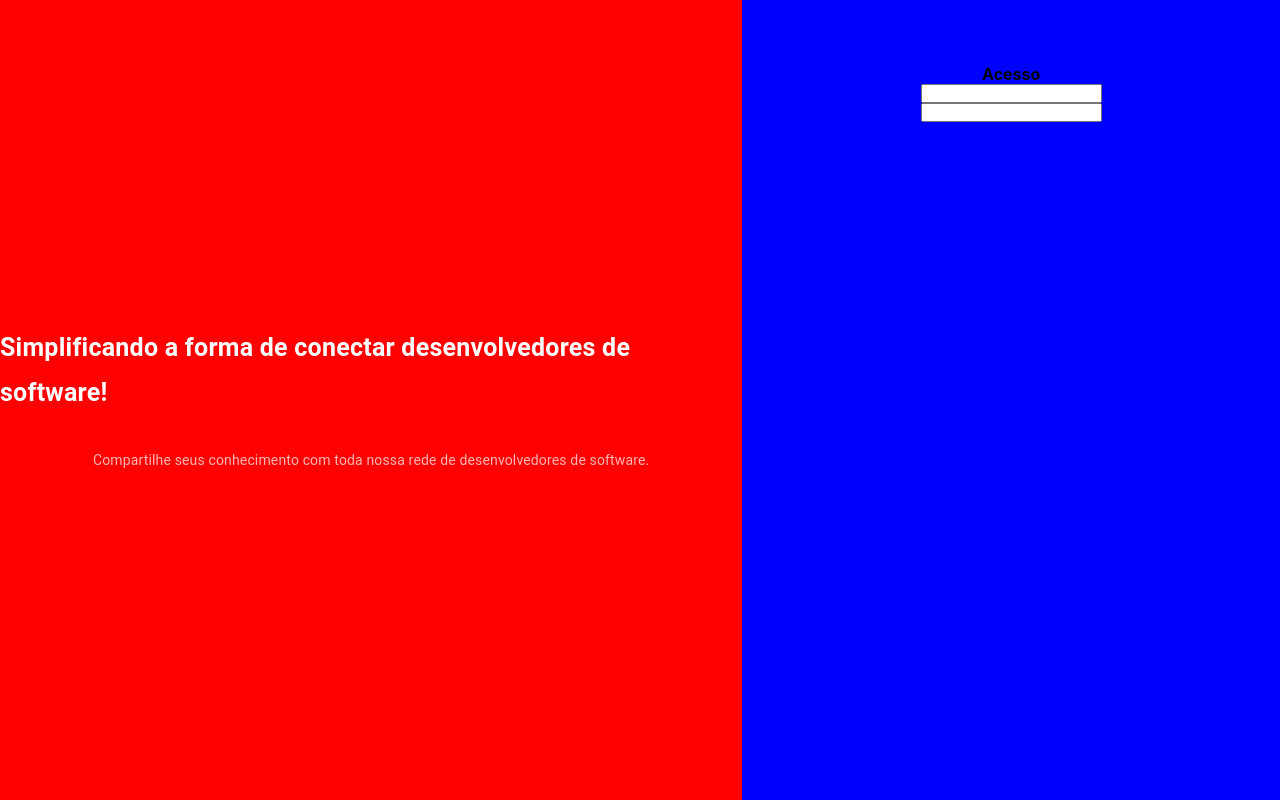
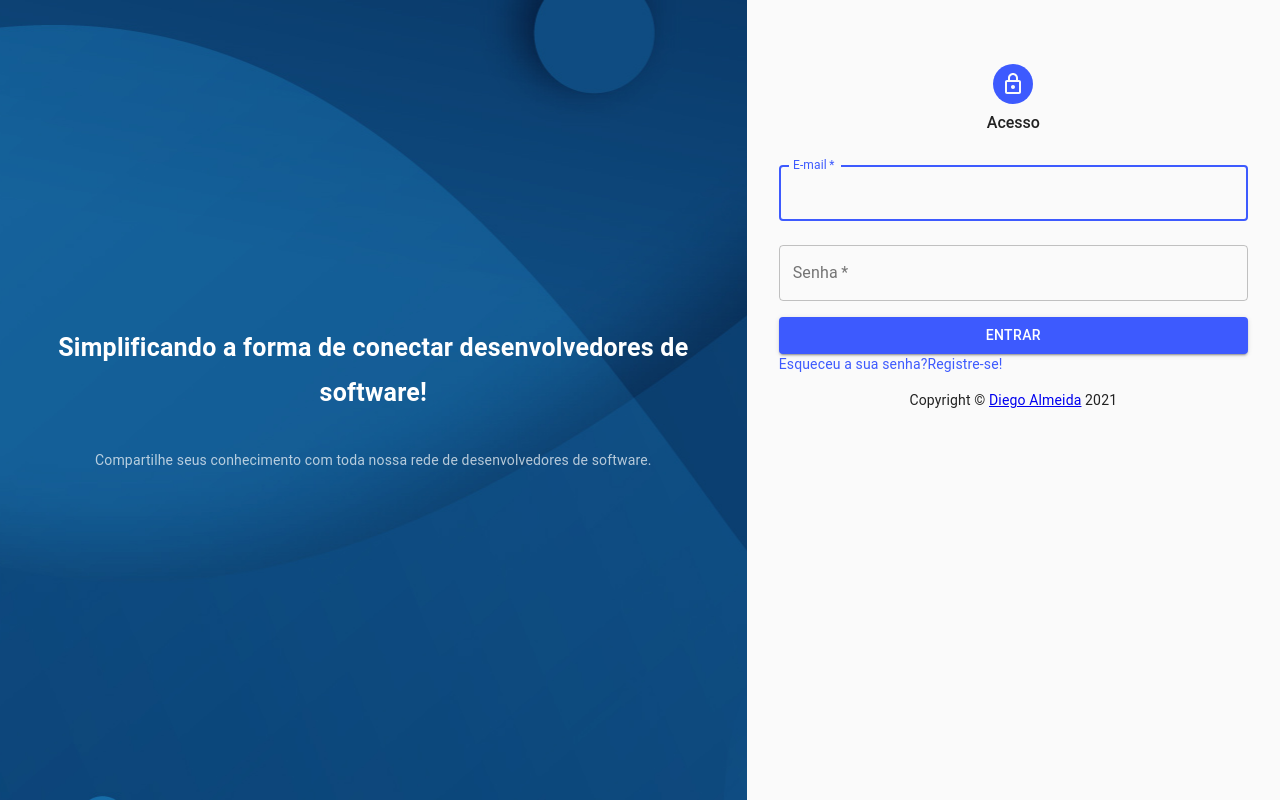
Before and after one commit to dyhalmeida/conecta-dev, a React (Create React App) app: page /signin in a window 1280 px wide. Built offline with nearby package versions, Linux system fonts and the light colour scheme; the HTML template or start-up script is replaced by a standard one.

Commit message:
:sparkles: add estrutura da página signin com components material-ui

```diff
--- a/src/App.js
+++ b/src/App.js
@@ -5,8 +5,6 @@ import { Route, BrowserRouter, Switch } from 'react-router-dom';
 import theme from './theme';
 import Home from './pages/home';
 import Signin from './pages/signin';
-
-import './index.css';
 
 const Page404 = () => (<h1>404 Not Found</h1>)
 
--- a/src/index.css
+++ /dev/null
@@ -1,18 +0,0 @@
-* {
-  margin: 0;
-  padding: 0;
-  box-sizing: border-box;
-}
-body {
-  font-family: -apple-system, BlinkMacSystemFont, 'Segoe UI', 'Roboto', 'Oxygen',
-    'Ubuntu', 'Cantarell', 'Fira Sans', 'Droid Sans', 'Helvetica Neue',
-    sans-serif;
-  -webkit-font-smoothing: antialiased;
-  -moz-osx-font-smoothing: grayscale;
-  background-color: #f9f9f9;
-}
-
-code {
-  font-family: source-code-pro, Menlo, Monaco, Consolas, 'Courier New',
-    monospace;
-}
--- a/src/index.js
+++ b/src/index.js
@@ -3,8 +3,11 @@ import ReactDOM from 'react-dom';
 import App from './App';
 import reportWebVitals from './reportWebVitals';
 
+import CssBaseline from '@material-ui/core/CssBaseline';
+
 ReactDOM.render(
   <React.StrictMode>
+    <CssBaseline />
     <App />
   </React.StrictMode>,
   document.getElementById('root')
--- a/src/pages/signin/index.js
+++ b/src/pages/signin/index.js
@@ -1,60 +1,111 @@
 import React from 'react';
 import { makeStyles } from '@material-ui/core/styles';
 import Typography from '@material-ui/core/Typography';
+import Grid from '@material-ui/core/Grid';
+import Box from '@material-ui/core/Box';
+import TextField from '@material-ui/core/TextField';
+import Button from '@material-ui/core/Button';
+import Link from '@material-ui/core/Link';
+import Avatar from '@material-ui/core/Avatar';
+import LockOutlined from '@material-ui/icons/LockOutlined';
 
 const useStyles = makeStyles((theme) => ({
     root: {
-        display: 'flex',
         height: '100vh',
     },
-    left: {
-        backgroundColor: 'red',
-        flexBasis: '58%',
-        display: 'flex',
-        flexDirection: 'column',
-        justifyContent: 'center',
-        alignItems: 'center'
+    imgBg: {
+        backgroundImage: 'url(/images/background.jpg)',
+        backgroundPosition: 'center',
+        backGroundSize: 'cover',
+        backgroundRepeat: 'none',
+        padding: theme.spacing(2),
+        textAlign: 'center'
     },
-
-    right: {
-        backgroundColor: 'blue',
-        flexBasis: '42%'
+    avatar: {
+        background: theme.palette.primary.main,
+        marginBottom: theme.spacing(1)
     },
     form: {
-        display: 'flex',
-        flexDirection: 'column',
-        margin: '64px 32px',
-        alignItems: 'center',
+        margin: theme.spacing(2, 4)
+    },
+    button: {
+        marginTop: theme.spacing(1)
     }
 }))
+
+const Copyright = () => (
+    <Typography variant="body2" align="center">
+        {'Copyright ©'}
+        {' '}
+        <a color="inherit" href="https://github.com/dyhalmeida">Diego Almeida</a>
+        {' '}
+        {new Date().getFullYear()}
+    </Typography>
+)
 
 export default function Signin() {
 
     const styles = useStyles();
 
     return (
-        // Flex Container
-        <div className={styles.root}>
-
-            {/* Flex item */}
-            <div className={styles.left}>
-                <Typography style={{color: '#fff', fontSize: 25, lineHeight: '45px'}}>
+        <Grid className={styles.root} container>
+            <Grid className={styles.imgBg} item container direction="column" justify="center" alignItems="center" md={7}>
+                <Typography style={{ color: '#fff', fontSize: 25, lineHeight: '45px' }}>
                     <strong>Simplificando a forma de conectar desenvolvedores de software!</strong>
                 </Typography>
-                <Typography variant="body2" style={{color: 'rgb(255,255,255,0.7)', marginTop: 30, fontsize: 15, lineHeight: '30px'}}>
+                <Typography variant="body2" style={{ color: 'rgb(255,255,255,0.7)', marginTop: 30, fontsize: 15, lineHeight: '30px' }}>
                     Compartilhe seus conhecimento com toda nossa rede de desenvolvedores de software.
                 </Typography>
-            </div>
-
-            {/* Flex item */}
-            <div className={styles.right}>
-                <form className={styles.form}>
-                    <h4>Acesso</h4>
-                    <input type="text" />
-                    <input type="text" />
-                </form>
-            </div>
-
-        </div>
+            </Grid>
+            <Grid item md={5}>
+                <Box display="flex" flexDirection="column" alignItems="center" mt={8}>
+                    <Avatar className={styles.avatar}>
+                        <LockOutlined />
+                    </Avatar>
+                    <Typography variant="h5">
+                        Acesso
+                    </Typography>
+                    <form className={styles.form}>
+                        <TextField
+                            variant="outlined"
+                            margin="normal"
+                            required
+                            fullWidth
+                            id="email"
+                            label="E-mail"
+                            name="email"
+                            autoComplete="email"
+                            autoFocus
+                        />
+                        <TextField
+                            variant="outlined"
+                            margin="normal"
+                            required
+                            fullWidth
+                            name="password"
+                            label="Senha"
+                            type="password"
+                            id="password"
+                            autoComplete="current-password"
+                        />
+                        <Button fullWidth
+                            variant="contained"
+                            color="primary"
+                            className={styles.button}>
+                            Entrar
+                        </Button>
+                        <Grid container>
+                            <Grid item>
+                                <Link>Esqueceu a sua senha?</Link>
+                            </Grid>
+                            <Grid item>
+                                <Link>Registre-se!</Link>
+                            </Grid>
+                        </Grid>
+                    </form>
+                    <Copyright />
+                </Box>
+            </Grid>
+        </Grid>
     );
 }
```
Also changed, not shown: public/images/background.jpg (added), 1 other file (tests, documents, lock files or other folders).
